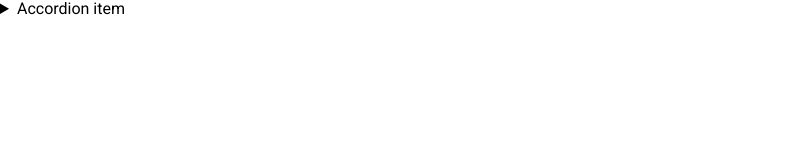
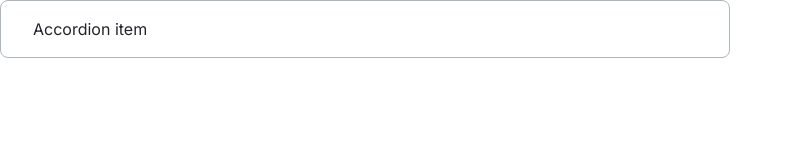
Before and after one commit to maksimov-as2/htmlcss-20210812_maksimov-as2, a website: page 03-lection1/02-accordion/index.html in a window 1280 px wide. Shown: the whole page, without its empty margins (0-793 px from the left). Drawn offline with Linux system fonts and the light colour scheme.

Commit message:
accordion styles implemented (project fonts also fixed)

```diff
--- a/03-lection1/02-accordion/accordion.css
+++ b/03-lection1/02-accordion/accordion.css
@@ -1 +1,36 @@
 /* Стилизация аккордеона */
+.accordion {
+    line-height: 24px;
+    padding-left: 32px;
+    width: 730px;
+    background: var(--white);
+    border: 1px solid var(--grey-3);
+    box-sizing: border-box;
+    border-radius: 8px;
+
+    font-style: normal;
+    font-weight: normal;
+    font-size: 16px;
+
+}
+
+.accordion__summary {
+    display: block;
+    color: var(--black);
+}
+
+.accordion__hidden {
+    color: var(--grey-4);
+}
+
+.accordion__summary::-webkit-details-marker {  /* нестандартный псевдоэлемент Google Chrome */
+    display: none;
+}
+
+.accordion__item {
+    margin-bottom: 8px;
+}
+
+.accordion__item:last-child {
+    margin-bottom: 0;
+}
--- a/03-lection1/02-accordion/index.html
+++ b/03-lection1/02-accordion/index.html
@@ -6,11 +6,11 @@
         <link rel="stylesheet" href="./accordion.css">
     </head>
     <body>
-        <details>
-            <summary>
-                Accordion item
+        <details class="accordion accordion__item">
+            <summary class="accordion__summary">
+                <p>Accordion item</p>
             </summary>
-            <p>
+            <p class="accordion__hidden">
                 Hidden content
             </p>
         </details>
--- a/assets/css/main.css
+++ b/assets/css/main.css
@@ -29,5 +29,5 @@
 }
 
 * {
-    font-family: 'Roboto', sans-serif;
+    font-family: 'Inter', sans-serif;
 }
--- a/assets/fonts/fonts.css
+++ b/assets/fonts/fonts.css
@@ -1,2 +1,2 @@
 @import url('https://fonts.googleapis.com/css2?family=Roboto:ital,wght@0,100;0,300;0,400;0,500;0,700;0,900;1,100;1,300;1,400;1,500;1,700;1,900&display=swap');
-@import url('https://fonts.googleapis.com/css2?family=Inter:wght@100&display=swap');
+@import url('https://fonts.googleapis.com/css2?family=Inter&display=swap');
```
